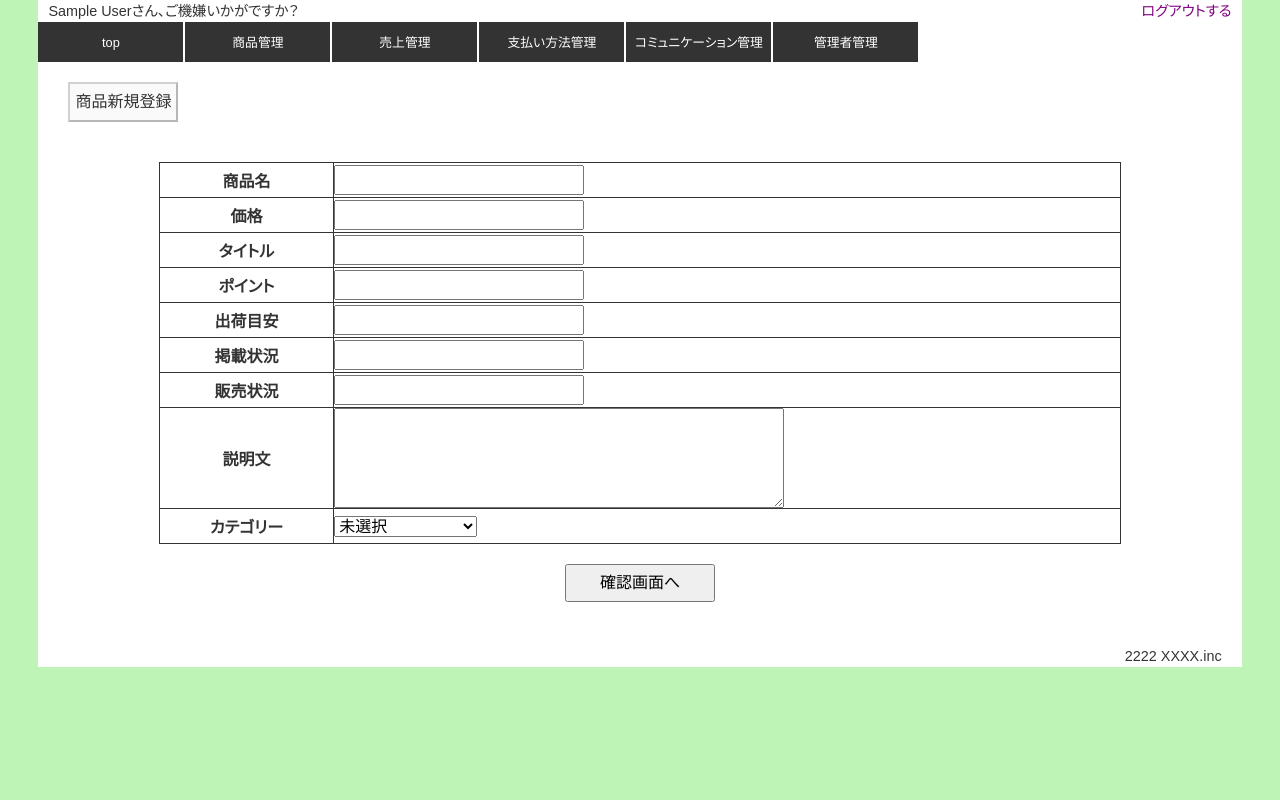
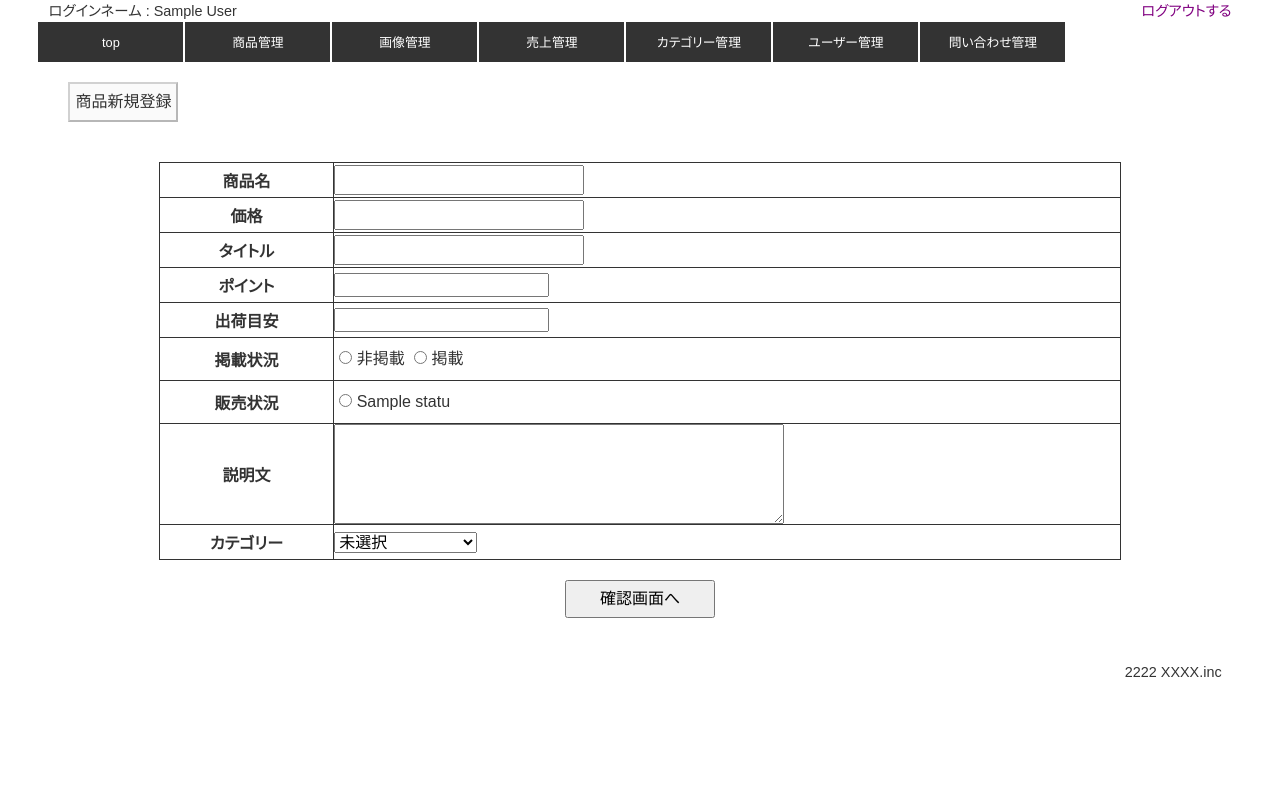
Before and after one commit to kzMatsutani/EC_test, a PHP site: page /admin/product_edit.php?type=create in a window 1280 px wide. Run offline with PHP 8.4, Linux system fonts and the light colour scheme; the visitor is signed in with stand-in values (Sample User, id 1); tables that the repository leaves empty or names only in its code hold one stand-in row (values such as "Sample post"); data that the repository does not hold is empty; some libraries are stand-ins or nearby versions.

Commit message:
fix sales-status
販売状況 掲載状況情報の修正

```diff
--- a/project/admin/category_list.php
+++ b/project/admin/category_list.php
@@ -4,7 +4,7 @@ require_once('system/library.php');
 confirmAuthAdmin();
 
 $category = new Product();
-$category_list = $category->getPaymentList();
+$category_list = $category->getCategoryList();
 
 ?>
 
--- a/project/admin/css/style.css
+++ b/project/admin/css/style.css
@@ -16,7 +16,6 @@ html {
 
 body {
     margin: 0;
-    background-color:#BEF5B7;
     font-family: Arial, "Hiragino Kaku Gothic ProN", "Hiragino Sans", Meiryo, sans-serif;
     color: #333;
     font-size: 1.6rem;
--- a/project/admin/product_edit.php
+++ b/project/admin/product_edit.php
@@ -11,12 +11,20 @@ if (!empty($_POST['uploadImg'])) {
     $error = $product->uploadProductImage($_FILES['img'], $_POST['id']);
 }
 
-//支払情報の取得
+//カテゴリーの取得
 $id = isset($_GET['id']) ? $_GET['id'] : '';
 if (($categories = $product->getCategoryList()) === false) {
     header('Location: error.php?message=fail&word=getPayment');
     exit;
 }
+
+//販売状況の取得
+if (($sales_status = $product->getSalesStatusList()) === false) {
+    header('Location: error.php');
+    exit;
+}
+
+
 
 //DBから取得した支払い方法の選択を置き換え、POSTが存在すればPOSTを代入。
 // $selected_payment = !empty($_POST['selected_payment']) ? $_POST['selected_payment'] : array_column($payment, 'status', 'id');
@@ -58,19 +66,35 @@ $item = $_POST + $item;
                     </tr>
                     <tr>
                         <th>ポイント</th>
-                        <td><input type="text" name="point" value="<?=isset($item['point']) ? h($item['point']) : ''?>"></td>
+                        <td><input type="number" name="point" value="<?=isset($item['point']) ? h($item['point']) : ''?>"></td>
                     </tr>
                     <tr>
                         <th>出荷目安</th>
-                        <td><input type="text" name="shipping" value="<?=isset($item['shipping']) ? h($item['shipping']) : ''?>"></td>
+                        <td><input type="number" name="shipping" value="<?=isset($item['shipping']) ? h($item['shipping']) : ''?>"></td>
                     </tr>
                     <tr>
                         <th>掲載状況</th>
-                        <td><input type="text" name="shipping" value="<?=isset($item['shipping']) ? h($item['shipping']) : ''?>"></td>
+                        <td>
+                            <label>
+                                <input type="radio" name="public_status" value="0"<?=isset($item['public_status']) && $item['public_status'] == 0 ? ' checked' : ''?>>
+                                非掲載
+                            </label>
+                            <label>
+                                <input type="radio" name="public_status" value="1"<?=isset($item['public_status']) && $item['public_status'] == '1' ? ' checked' : ''?>>
+                                掲載
+                            </label>
+                        </td>
                     </tr>
                     <tr>
                         <th>販売状況</th>
-                        <td><input type="text" name="shipping" value="<?=isset($item['shipping']) ? h($item['shipping']) : ''?>"></td>
+                        <td>
+                            <?php foreach ($sales_status as $value) : ?>
+                                <label>
+                                    <input type="radio" name="salse_status" value="<?=$value['name']?>"<?=isset($item['public_status']) && $item['public_status'] == $value['id'] ? ' checked' : ''?>>
+                                    <?=$value['name']?>
+                                </label>
+                            <?php endforeach; ?>
+                        </td>
                     </tr>
                     <tr>
                         <th>説明文</th>
--- a/project/admin/system/Product.php
+++ b/project/admin/system/Product.php
@@ -128,7 +128,13 @@ class Product extends Model
         }
     }
 
-    //商品データ単体の取得
+
+    /**
+     * 商品単体の取得
+     *
+     * @param [int] $id
+     * @return array|false
+     */
     public function getProduct($id)
     {
         try {
@@ -152,7 +158,11 @@ class Product extends Model
         }
     }
 
-    //
+    /**
+     * カテゴリーの取得
+     *
+     * @return array|false
+     */
     public function getCategoryList()
     {
         try {
@@ -166,6 +176,26 @@ class Product extends Model
                     . ' categories cate'
                 . ' WHERE '
                     . ' cate.delete_flg = 0 '
+            ;
+            $stmt = $this->dbh->prepare($sql);
+            $stmt->execute();
+            return $stmt->fetchAll(PDO::FETCH_ASSOC | PDO::FETCH_UNIQUE);
+        } catch (PDOException $e) {
+            return false;
+        }
+    }
+
+    public function getSalesStatusList()
+    {
+        try {
+            //データベースに接続
+            parent::connect();
+            $sql =
+                ' SELECT '
+                    . ' sst.* , '
+                    . ' sst.id '
+                . ' FROM '
+                    . ' sales_status sst'
             ;
             $stmt = $this->dbh->prepare($sql);
             $stmt->execute();
--- a/project/admin/template/header.php
+++ b/project/admin/template/header.php
@@ -13,17 +13,18 @@
 <header class="admgl-header">
     <div class="container">
         <section class="admgl-top">
-            <h2><?=h($_SESSION['name'])?>さん、ご機嫌いかがですか？</h2>
+            <h2>ログインネーム : <?=h($_SESSION['name'])?></h2>
             <p> <a href="logout.php">ログアウトする</a></p>
         </section>
         <nav class="admgl-nav">
             <ul>
-                <li><a href="top" class="top">top</a></li>
-                <li><a href="product_list" class="trainee-management">商品管理</a></li>
-                <li><a href="sales_management_list" class="trainee-task">売上管理</a></li>
-                <li><a href="category_list" class="trainee-skill">支払い方法管理</a></li>
-                <li><a href="#" class="communication">コミュニケーション管理</a></li>
-                <li><a href="#" class="admin-management">管理者管理</a></li>
+                <li><a href="top">top</a></li>
+                <li><a href="product_list">商品管理</a></li>
+                <li><a href="image_list">画像管理</a></li>
+                <li><a href="sales_management_list">売上管理</a></li>
+                <li><a href="category_list">カテゴリー管理</a></li>
+                <li><a href="user_list">ユーザー管理</a></li>
+                <li><a href="contact_list">問い合わせ管理</a></li>
             </ul>
         </nav>
     </div>
```
